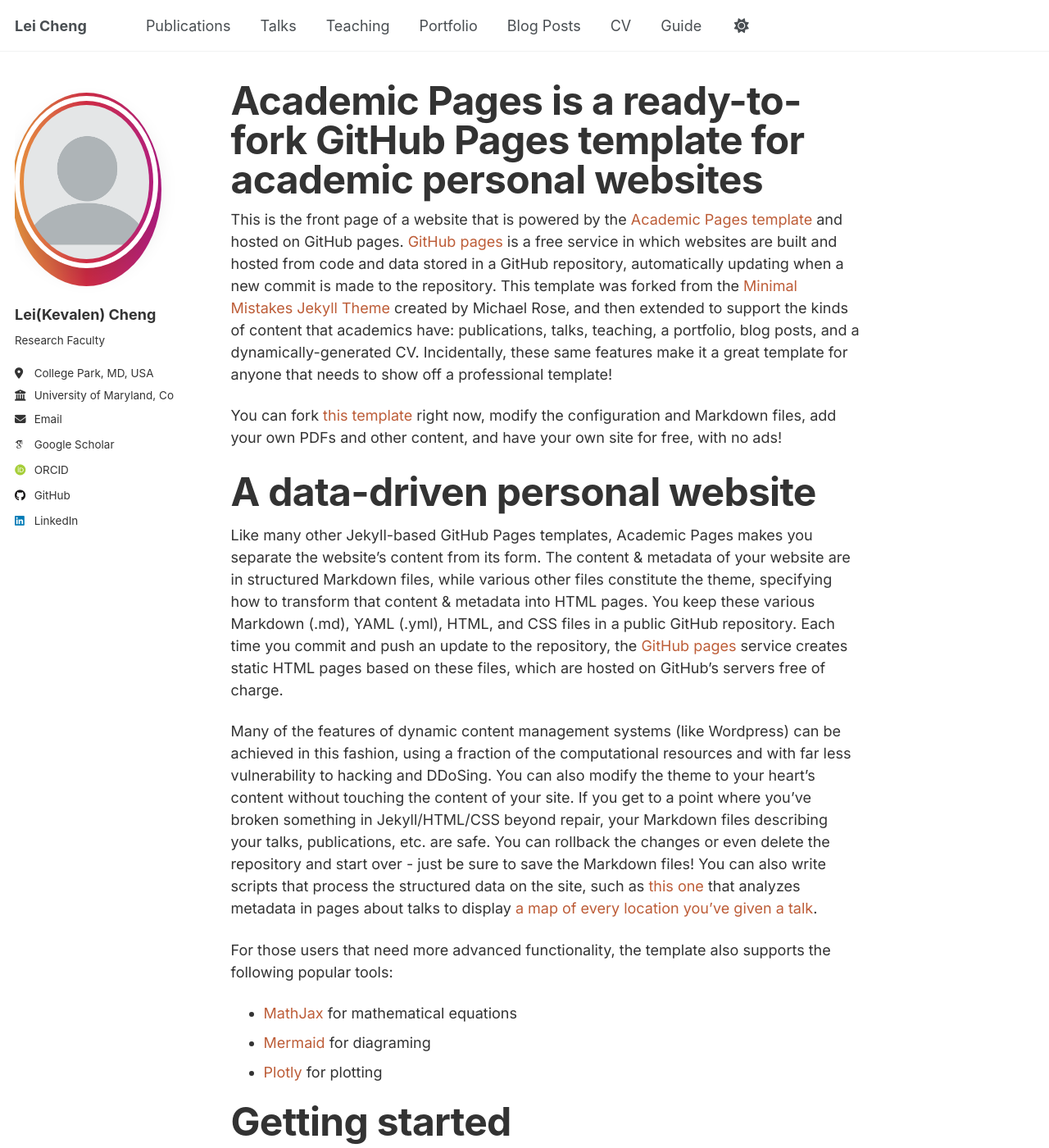
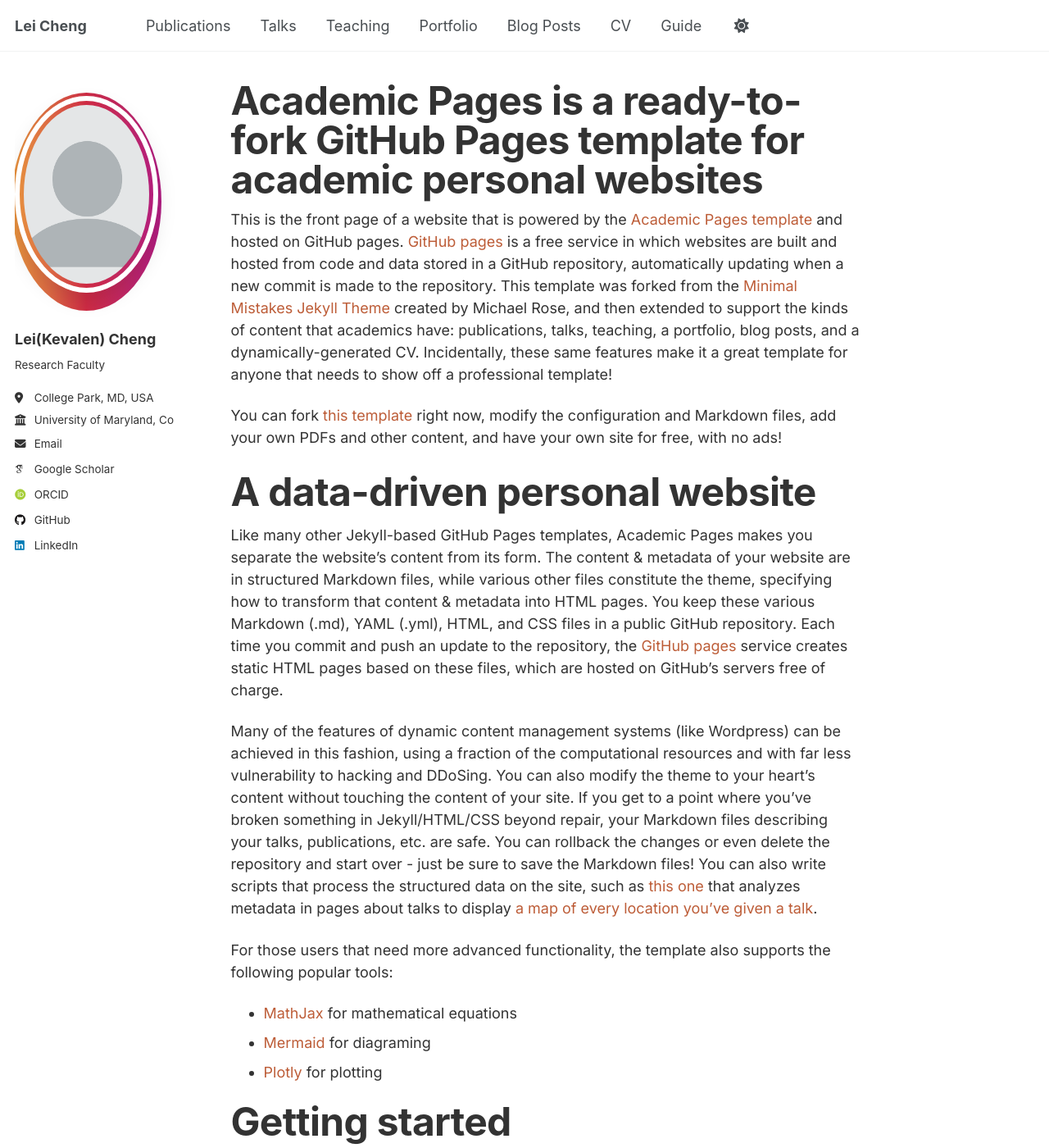
Before and after one commit to leicheng5/leicheng5.github.io, a Jekyll site: the page built from _pages/about.md, in a window 1280 px wide and 1400 px high. Shown: the whole window at 82% size. Built offline with Jekyll 4.4.1, drawn with Linux system fonts in a browser that asks for light colours; some web fonts are replaced; a script that is not in the unit is left out.

Commit message:
Update custom.css

```diff
--- a/assets/css/custom.css
+++ b/assets/css/custom.css
@@ -35,7 +35,7 @@ a:hover,
 
 /* ===== Sidebar and avatar (bigger) ===== */
 .sidebar {
-  max-width: 380px;                 /* wider sidebar to accommodate a larger avatar */
+  max-width: 480px;                 /* wider sidebar to accommodate a larger avatar */
 }
 
 .author__avatar {
@@ -46,8 +46,8 @@ a:hover,
 
 /* Avatar size (tweak here if you want even larger) */
 .author__avatar img {
-  width: 210px;                     /* try 200–220px to taste */
-  height: 210px;
+  width: 240px;                     /* try 200–220px to taste */
+  height: 240px;
   border-radius: 50%;
   object-fit: cover;
   border: 6px solid #ffffff;        /* white ring */
```
